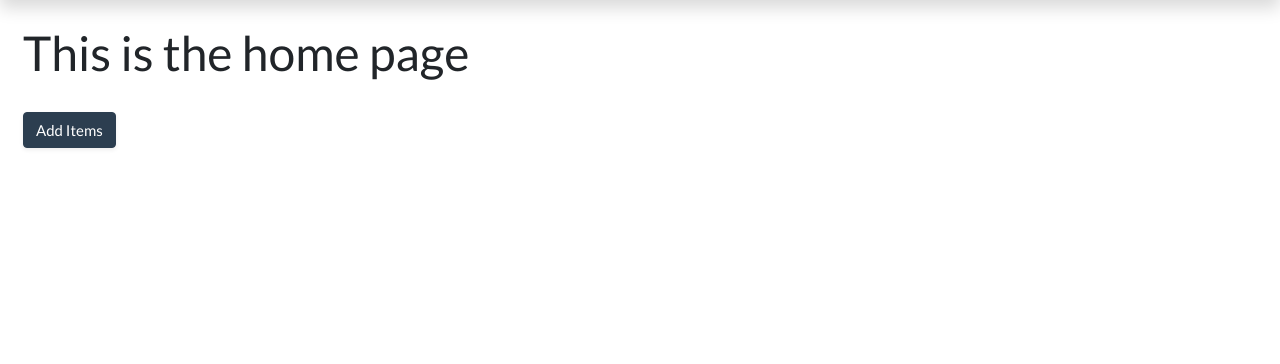
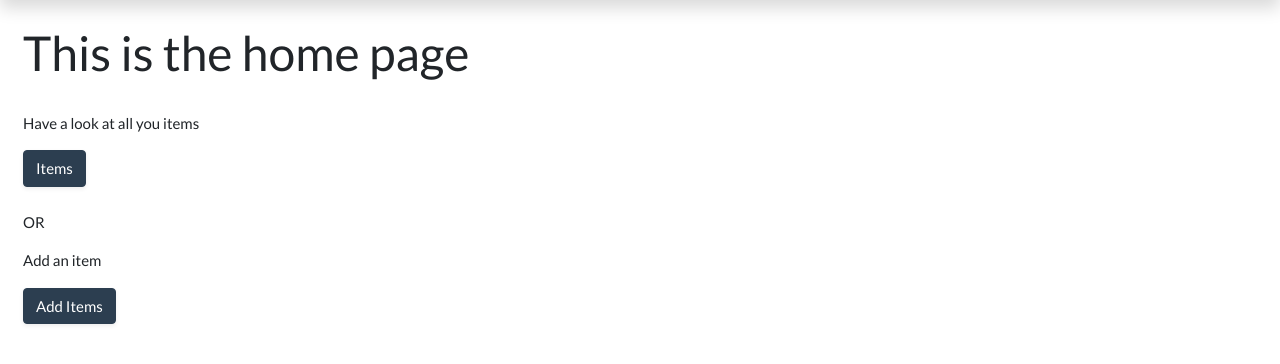
Before and after one commit to theshubhagrwl/budget-tracker-django, a Django app: page / in a window 1280 px wide. Shown: the part 71-435 px from the top of the page. Run offline with Django 3.2, Linux system fonts and the light colour scheme; a user stored in the database is signed in; some libraries are stand-ins or nearby versions.

Commit message:
basic adjustments

```diff
--- a/budget_app/templates/budget_app/home.html
+++ b/budget_app/templates/budget_app/home.html
@@ -4,8 +4,29 @@
 
 <h1>This is the home page</h1>
 <br>
-<button class="btn btn-primary shadow-sm">
-    <a href="{% url 'addItem' %}" style="color: white;">Add Items</a>
-</button>
+
+{% if user.is_authenticated %}
+
+<p>Have a look at all you items</p>
+<a href="{% url 'items' %}" style="color: white;">
+    <button class="btn btn-primary shadow-sm mb-4">
+        Items
+    </button>
+</a>
+<br>
+<p>OR</p>
+<p>Add an item</p>
+<a href="{% url 'addItem' %}" style="color: white;">
+    <button class="btn btn-primary shadow-sm">
+        Add Items
+    </button>
+</a>
+
+{% else %}
+
+<a href="{% url 'loginuser' %}"><button class="btn btn-primary shadow-sm" type="submit">Login</button></a>
+<a href="{% url 'signupuser' %}"> <button class="btn btn-primary shadow-sm" type="submit">Signup</button> </a>
+
+{% endif %}
 
 {% endblock %}
--- a/budget_app/views.py
+++ b/budget_app/views.py
@@ -6,23 +6,25 @@ from .forms import addItemForm, SignupForm, LoginForm
 from .models import BudgetItem
 from django.views.generic.base import TemplateView
 from django.db.models import Sum
+from django.contrib.auth.decorators import login_required
 
 
 def home(request):
     return render(request, 'budget_app/home.html', {'home_page': 'active'})
 
 
+@login_required
 def items(request):
-    items = BudgetItem.objects.filter(user=request.user).order_by('-date')
+    ordered_items = BudgetItem.objects.filter(
+        user=request.user).order_by('-date')
     # to calculate the total amount of duplicate values
-    dups = items.values('title').annotate(Sum('amount'))
-    # print(dups)
-    return render(request, 'budget_app/items.html', {'items': items, 'item_page': 'active', 'dups': dups})
+    dups = BudgetItem.objects.filter(user=request.user).values(
+        'title').annotate(Sum('amount'))
+    return render(request, 'budget_app/items.html', {'items': ordered_items, 'item_page': 'active', 'dups': dups})
 
 
 def signupuser(request):
     if request.method == "GET":
-        # return render(request, 'budget_app/signup.html', {'form': UserCreationForm()})
         return render(request, 'budget_app/signup.html', {'form': SignupForm()})
     else:
         # Create new user
@@ -41,6 +43,7 @@ def signupuser(request):
             return render(request, 'budget_app/signup.html', {'form': SignupForm(), 'error': 'pass did not match'})
 
 
+@login_required
 def logoutuser(request):
     if request.method == 'POST':
         logout(request)
@@ -60,6 +63,7 @@ def loginuser(request):
             return redirect(home)
 
 
+@login_required
 def addItem(request):
     if request.method == "GET":
         return render(request, 'budget_app/addItem.html', {'form': addItemForm()})
@@ -67,6 +71,8 @@ def addItem(request):
         form = addItemForm(request.POST)
         newItem = form.save(commit=False)
         newItem.user = request.user
+        # converting to lowercase to assist in count function
+        newItem.title = newItem.title.lower()
         newItem.save()
         return redirect(items)
 
@@ -75,6 +81,7 @@ def about(request):
     return render(request, 'budget_app/about.html', {'about_page': 'active'})
 
 
+@login_required
 def updateItem(request, pk):
     u_items = BudgetItem.objects.filter(user=request.user).get(id=pk)
     form = addItemForm(instance=u_items)
@@ -87,6 +94,7 @@ def updateItem(request, pk):
     return render(request, 'budget_app/updateItem.html', {'items': u_items, 'form': form})
 
 
+@login_required
 def deleteItem(request, pk):
     item = BudgetItem.objects.filter(user=request.user).get(id=pk)
 
```
Also changed, not shown: budget_app/forms.py (+0 -10 lines), budget_app/templates/budget_app/about.html (+5 -2 lines), budget_app/templates/budget_app/deleteItem.html (+1 -7 lines), budget_app/templates/budget_app/items.html (+0 -16 lines), db.sqlite3.
